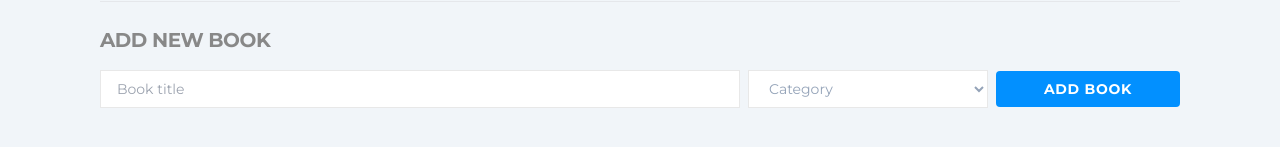
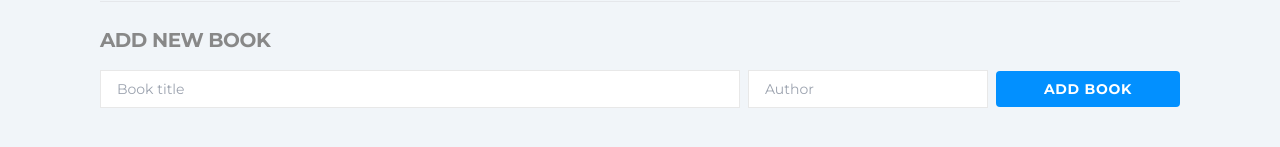
Before and after one commit to BahirHakimy/bookstore, a React (Create React App) app: page / in a window 1280 px wide. Shown: the part 723-870 px from the top of the page. Built offline with nearby package versions, Linux system fonts and the light colour scheme.

Commit message:
Update Addbook.jsx changed category to author

```diff
--- a/src/components/AddBook.jsx
+++ b/src/components/AddBook.jsx
@@ -14,18 +14,13 @@ function AddBook() {
           placeholder="Book title"
           className="bg-white border text-slate-400 px-4 py-2 w-[40rem] border-[#e8e8e8] outline-none text-sm"
         />
-        <select
-          name="category"
-          id="category"
-          className="bg-white border text-slate-400 px-4 py-2 w-60 border-[#e8e8e8] text-sm "
-        >
-          <option value="" selected disabled>
-            Category
-          </option>
-          <option value="action">Action</option>
-          <option value="science fiction">Science Fiction</option>
-          <option value="economy">Economy</option>
-        </select>
+        <input
+          name="author"
+          type="text"
+          id="author"
+          placeholder="Author"
+          className="bg-white border text-slate-400 px-4 py-2 w-60 border-[#e8e8e8] text-sm"
+        />
         <input
           type="submit"
           value="Add book"
```
